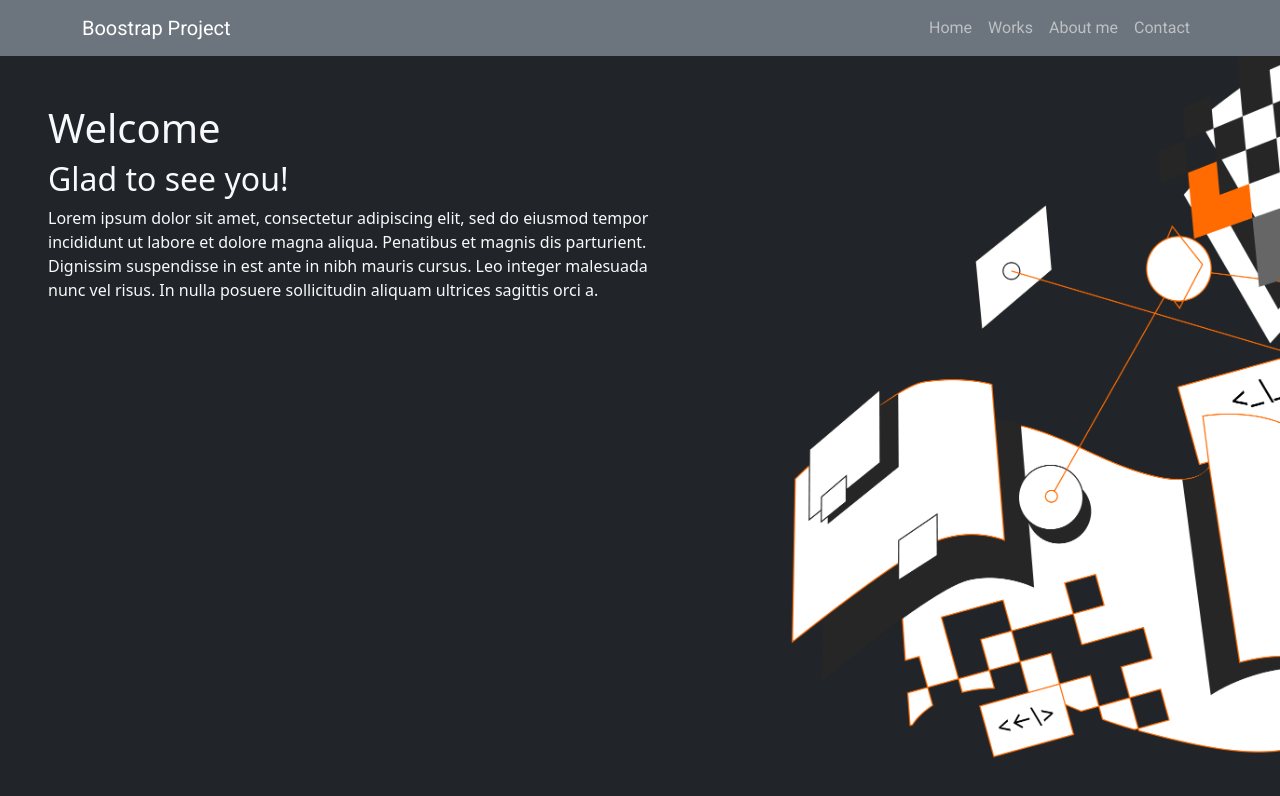
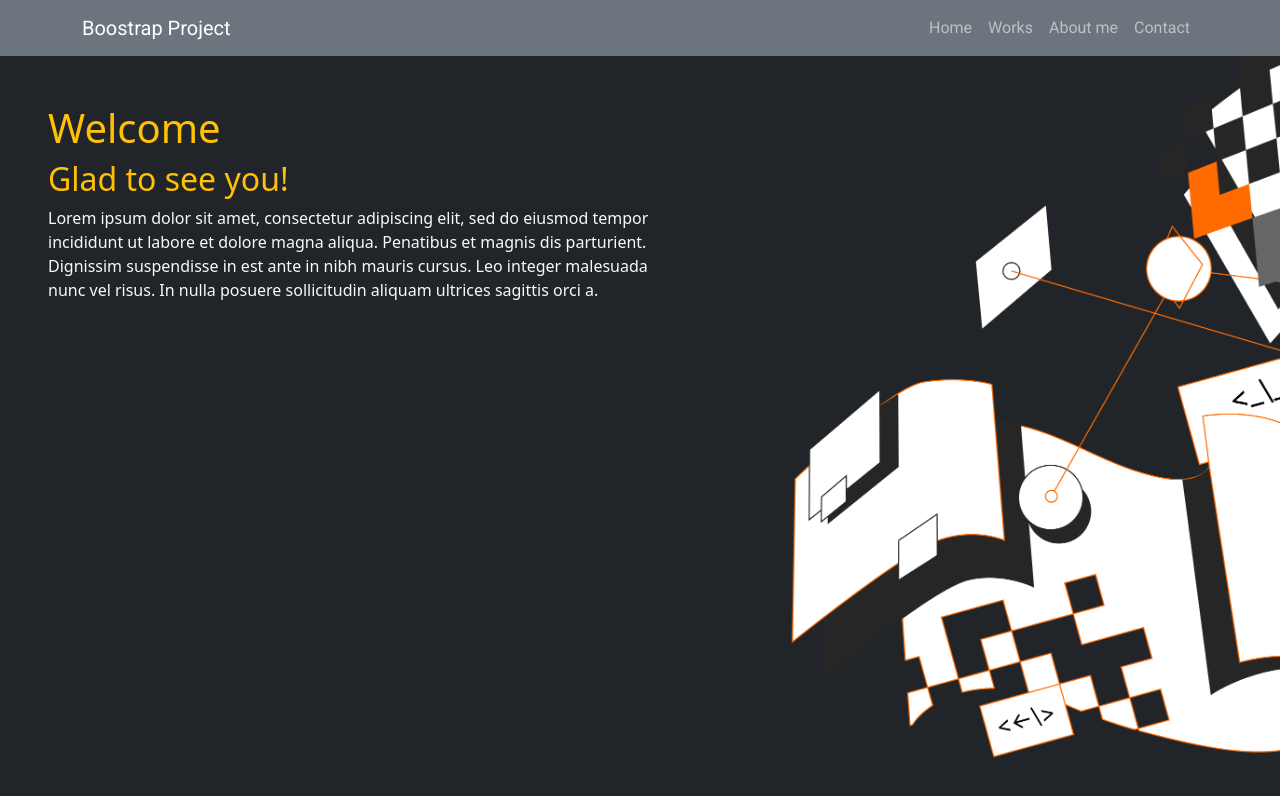
Before and after one commit to enmanuelbayen/Portfolio-with-Boostrap, a website: page index.html in a window 1280 px wide. Drawn offline with nearby package versions, Linux system fonts and the light colour scheme.

```diff
--- a/index.html
+++ b/index.html
@@ -9,7 +9,7 @@
     <!-- Add google font -->
     <link rel="preconnect" href="https://fonts.googleapis.com">
     <link href="https://fonts.googleapis.com/css2?family=Roboto&display=swap" rel="stylesheet">
-    <title>Hello, world!</title>
+    <title>Bootstrap porfolio Gabo Enma</title>
     <style>
       .container,
       .nav,
@@ -53,8 +53,8 @@
       <!-- <div class="container"> -->
         <div class="d-flex ms-5">
            <div class="mt-5">
-             <h1>Welcome</h1>
-             <h2>Glad to see you!</h2>
+             <h1 class="text-warning">Welcome</h1>
+             <h2 class="text-warning">Glad to see you!</h2>
              <p>Lorem ipsum dolor sit amet, consectetur adipiscing elit, sed do eiusmod tempor incididunt ut labore et dolore magna aliqua. Penatibus et magnis dis parturient. Dignissim suspendisse in est ante in nibh mauris cursus. Leo integer malesuada nunc vel risus. In nulla posuere sollicitudin aliquam ultrices sagittis orci a.</p>
            </div>
 
```
